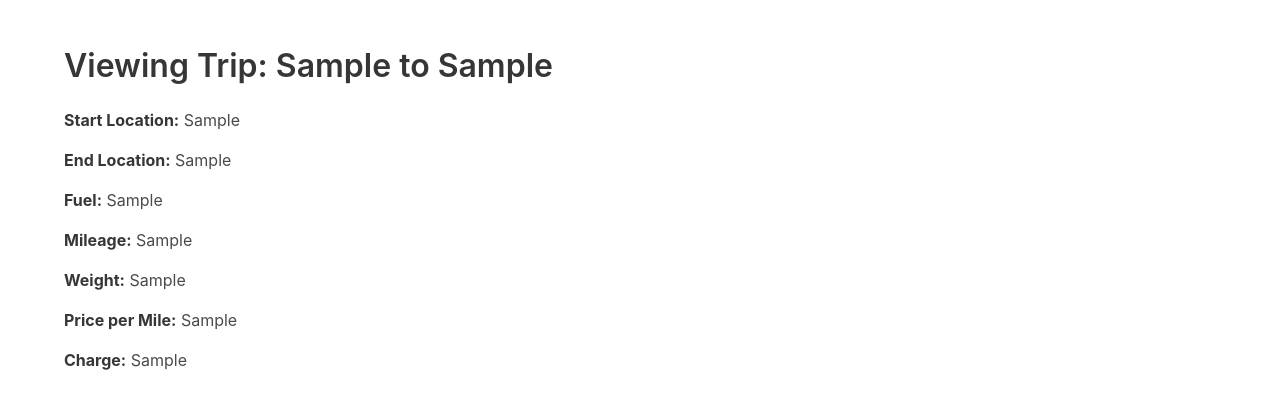
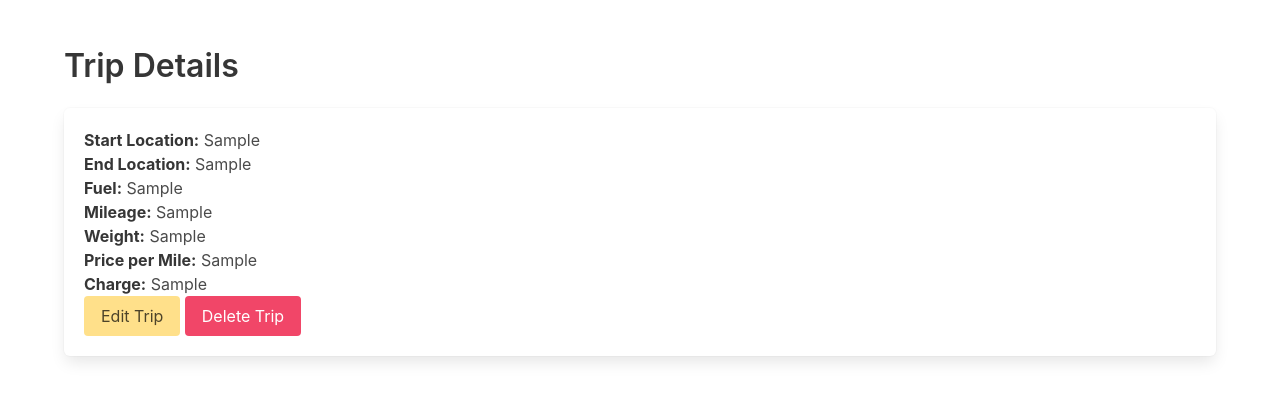
Before and after one commit to brysilliman231/DojoGroupProj, a Flask app: page /trips/1 in a window 1280 px wide. Shown: the top 409 px of the page. Run offline with Flask 3, Linux system fonts and the light colour scheme; the visitor is signed in with stand-in values (Sample User, id 1); tables that the repository leaves empty or names only in its code hold one stand-in row (values such as "Sample post").

Commit message:
Made sure there was functions for updating and removing trips

```diff
--- a/flask_app/templates/dashboard.html
+++ b/flask_app/templates/dashboard.html
@@ -23,9 +23,7 @@
                             Trip Management
                         </p>
                         <ul class="menu-list">
-                            <li><a href="/trips/add">Create New Trip</a></li>
-                            <li><a href="/update_trip">Update Trip</a></li>
-                            <li><a href="/delete_trip">Delete Trip</a></li>
+                            <li><a href="/trips/add">Create New Trip</a></li
                             <li><a href="/view_trips">View Trips</a></li>
                         </ul>
                         <p class="menu-label">
--- a/flask_app/templates/view_trip.html
+++ b/flask_app/templates/view_trip.html
@@ -2,16 +2,14 @@
 <html lang="en">
 <head>
     <meta charset="UTF-8">
-    <meta http-equiv="X-UA-Compatible" content="IE=edge">
-    <meta name="viewport" content="width=device-width, initial-scale=1.0">
+    <title>View Trip</title>
     <link rel="stylesheet" href="https://cdnjs.cloudflare.com/ajax/libs/bulma/0.9.3/css/bulma.min.css">
-    <title>View Trip</title>
 </head>
 <body>
     <section class="section">
         <div class="container">
-            <h1 class="title">Viewing Trip: {{ trip.start }} to {{ trip.end }}</h1>
-            <div class="content">
+            <h1 class="title">Trip Details</h1>
+            <div class="box">
                 <p><strong>Start Location:</strong> {{ trip.start }}</p>
                 <p><strong>End Location:</strong> {{ trip.end }}</p>
                 <p><strong>Fuel:</strong> {{ trip.fuel }}</p>
@@ -19,8 +17,19 @@
                 <p><strong>Weight:</strong> {{ trip.weight }}</p>
                 <p><strong>Price per Mile:</strong> {{ trip.ppm }}</p>
                 <p><strong>Charge:</strong> {{ trip.charge }}</p>
+                <!-- Buttons for update and delete -->
+                <a href="{{ url_for('update_trip', id=trip.id) }}" class="button is-warning">Edit Trip</a>
+                <button class="button is-danger" onclick="confirmDelete('{{ trip.id }}')">Delete Trip</button>
             </div>
         </div>
     </section>
+
+    <script>
+        function confirmDelete(tripId) {
+            if (confirm('Are you sure you want to delete this trip?')) {
+                window.location.href = '/trips/' + tripId + '/delete';
+            }
+        }
+    </script>
 </body>
 </html>
```
